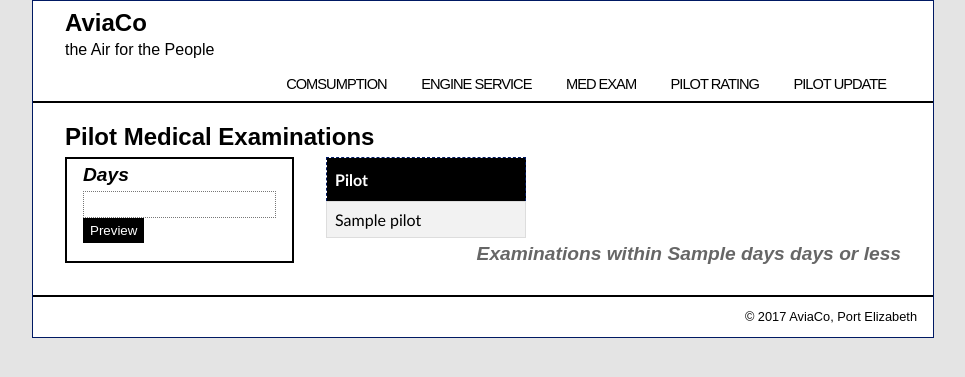
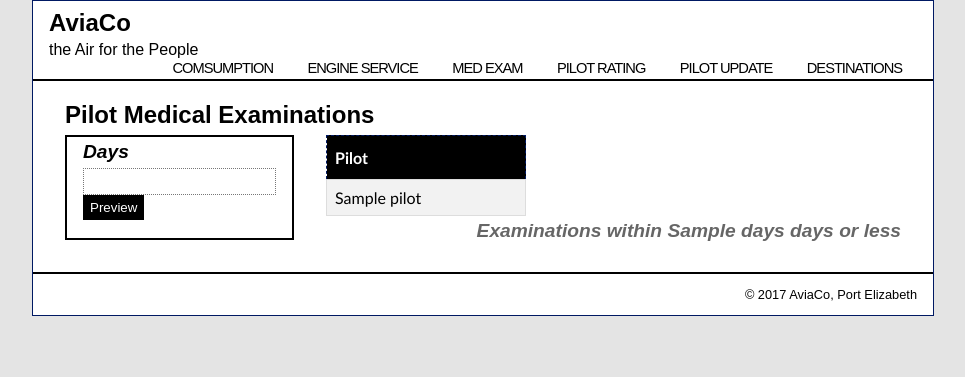
Before and after one commit to Drex3l/aviaco, a PHP site: template view/med_exam.php in a window 1280 px wide. Shown: the top 377 px of the page, without its empty margins (157-1122 px from the left). Run offline with PHP 8.4, Linux system fonts and the light colour scheme; the template is opened without the code that fills it: most values are stand-ins (such as "Sample title", 1, 10 or a date in 2020); data that the repository does not hold is empty.

Commit message:
changed - index.php main.css header.php

```diff
--- a/index.php
+++ b/index.php
@@ -72,6 +72,9 @@ switch ($action) {
         Employee::update_pil_rating($featureList, $empID);
         header("location: ?action=update_pil_rating&emp_num=$empID");
         break;
+    case 'destionations':
+        echo 'under contruction';
+        break;
     case 'browser':
         print_r(WebTools::getBrowser());
         //echo $_SERVER['HTTP_USER_AGENT'];
--- a/usr/css/main.css
+++ b/usr/css/main.css
@@ -1,7 +1,7 @@
 html {background-color: #E4E4E4;}
 body {margin-top: 0;font-family: Arial, Helvetica, sans-serif;width: 900px;margin: 0 auto;background-color: white;border: 1px solid #001963;}
 
-header {margin: 0;border-bottom: 2px solid black;padding: .5em 2em;}
+header {margin: 0;border-bottom: 2px solid black;padding: .5em 1em;padding-bottom: 0.1em}
 header h1 {color: black;margin: 0;padding: 0;}
 header p {margin: 0;padding: .25em 0 0 0;}
 header ul {margin: 0;padding: 1em 0 0 0;}
--- a/view/header.php
+++ b/view/header.php
@@ -22,14 +22,15 @@ ini_set("display_errors", 1);
     <li <?php if($action === 'med_exam'){?> id="active-page" <?php }?>><a href="?action=med_exam">med exam</a><li>
      <li <?php if($action === 'rating_pilots'){?> id="active-page" <?php }?>><a href="?action=rating_pilots">Pilot Rating</a><li>
      <li <?php if($action === 'update_pil_rating'){?> id="active-page" <?php }?>><a href="?action=update_pil_rating">Pilot Update</a><li>
+     <li <?php if($action === 'destionations'){?> id="active-page" <?php }?>><a href="?action=destionations">Destinations</a><li>
     </ul>
     <div class="clear"></div>
 </header><?php }?>
 <style>
-#navigation {  float: right; margin: 0;border:0 dotted #aaa}
-#navigation li {  display: inline; list-style: none; margin: 0}
+#navigation {  float: right; margin: 0;border:0 dotted #aaa;padding: 0}
+#navigation li {  display: inline; list-style: none; margin: 0;padding: 0}
 #navigation a { color: black;  font-size: 11pt;  letter-spacing: -1px;  padding: 2px 15px; text-decoration: none;  text-transform: uppercase;border:none; margin: 0}
-#navigation a:hover{  background: #008c8c;  color: white;}
+#navigation a:hover{  background: #ddd;  color: #000}
 #active-page a {  background: #000;  color: #fff;}
 .clear {clear: both;height: 0;}
 </style>
```
